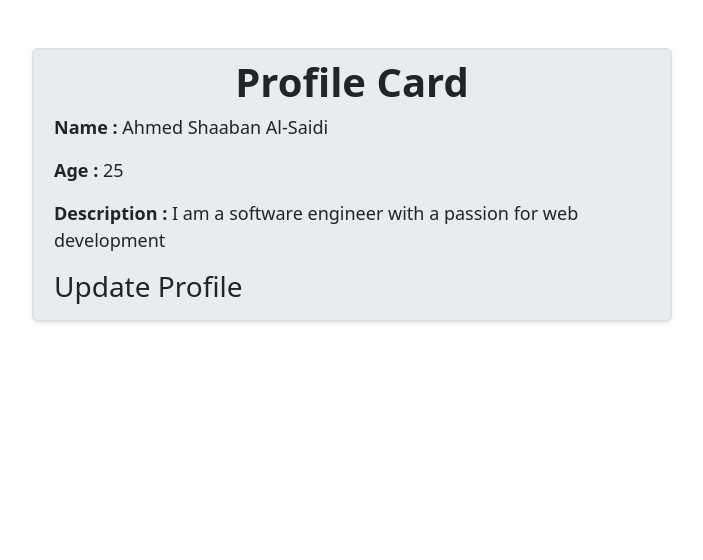
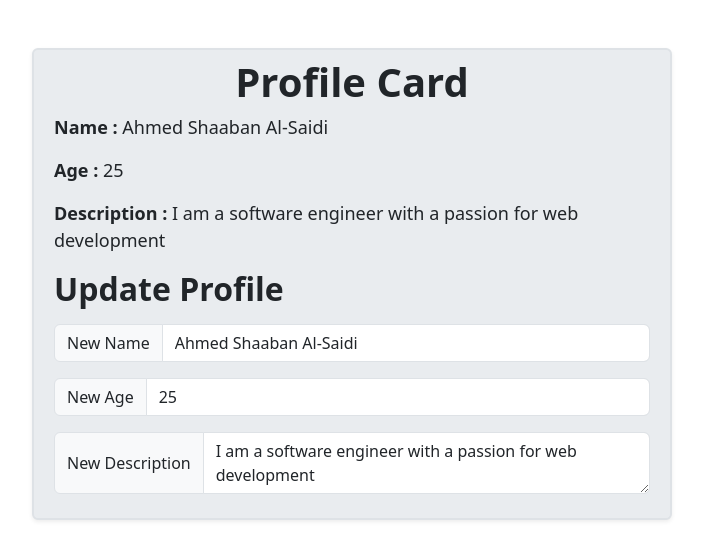
Before and after one commit to AhmedShaabanAl-Saidi/Angular-30-Projects, an Angular app: page /ProfileCard in a window 1280 px wide. Shown: the top 560 px of the page, without its empty margins (288-991 px from the left). Built offline with nearby package versions, Linux system fonts and the light colour scheme.

Commit message:
Apply Two way data binding

```diff
--- a/src/app/components/profile-card/profile-card.component.html
+++ b/src/app/components/profile-card/profile-card.component.html
@@ -5,6 +5,22 @@
         <p><strong>Age : </strong> {{age}}</p>
         <p><strong>Description : </strong> {{description}}</p>
 
-        <h3>Update Profile</h3>
+        <h3 class="my-2 fs-2 fw-semibold">Update Profile</h3>
+
+        <div class="input-group my-3">
+            <span class="input-group-text">New Name</span>
+            <input type="text" aria-label="name" class="form-control" placeholder="Enter New name" [(ngModel)]="name" />
+        </div>
+
+        <div class="input-group my-3">
+            <span class="input-group-text">New Age</span>
+            <input type="number" aria-label="age" class="form-control" placeholder="Enter New age" [(ngModel)]="age" />
+        </div>
+
+        <div class="input-group my-3">
+            <span class="input-group-text">New Description</span>
+            <textarea aria-label="description" class="form-control" placeholder="Enter New description"
+                [(ngModel)]="description"></textarea>
+        </div>
     </div>
 </section>
--- a/src/app/components/profile-card/profile-card.component.scss
+++ b/src/app/components/profile-card/profile-card.component.scss
@@ -1,3 +1,8 @@
 .profile-card p{
     font-size: 1.125rem;
 }
+
+.form-control:focus {
+    box-shadow: 0 0 0 0.25rem rgba(128, 128, 128, 0.25);
+    border-color: gray;
+}
--- a/src/app/components/profile-card/profile-card.component.ts
+++ b/src/app/components/profile-card/profile-card.component.ts
@@ -1,8 +1,9 @@
 import { Component } from '@angular/core';
+import { FormsModule } from '@angular/forms';
 
 @Component({
   selector: 'app-profile-card',
-  imports: [],
+  imports: [FormsModule],
   templateUrl: './profile-card.component.html',
   styleUrl: './profile-card.component.scss',
 })
```
